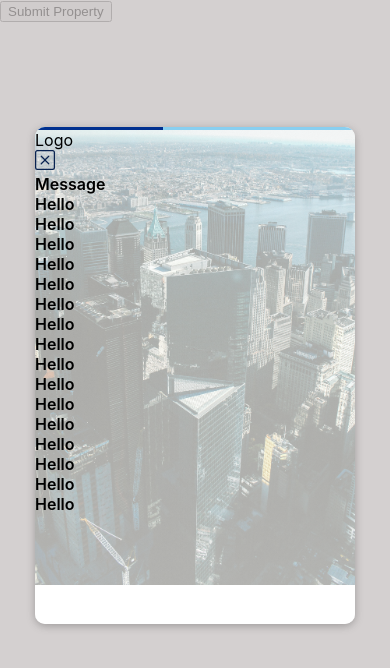
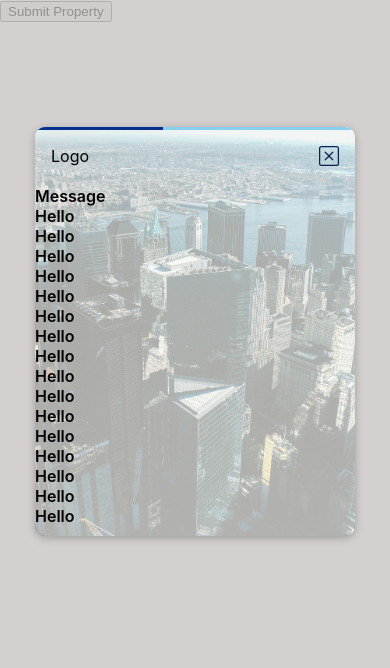
Before and after one commit to syedscodingden/submit-property-frontend, a React (Create React App) app: page / in a window 390 px wide. Both pictures are taken after a click on the button "Submit Property". Shown: the top 668 px of the page. Built offline with nearby package versions, Linux system fonts and the light colour scheme.

Commit message:
ui form dev new

```diff
--- a/src/components/FormComponents/SubmitProperty.module.css
+++ b/src/components/FormComponents/SubmitProperty.module.css
@@ -63,6 +63,14 @@
     background-position: cover 10px;
     background-attachment: fixed;
   }
+
+  .common {
+    /* position: fixed; */
+    display: flex;
+    justify-content: space-between;
+    padding: 1rem;
+    width: 14rem;
+  }
   .content {
     font-weight: 600;
     overflow: auto;
@@ -87,11 +95,18 @@
     background-position: cover 10px;
     background-attachment: fixed;
   }
+  .common {
+    /* position: fixed; */
+    display: flex;
+    justify-content: space-between;
+    padding: 1rem;
+    width: 18rem;
+  }
   .content {
     font-weight: 600;
     overflow: auto;
     overflow-x: hidden;
-    height: 450px;
+    height: 350px;
   }
 }
 
@@ -111,6 +126,13 @@
     background-size: 100%;
     background-position: center;
     background-attachment: fixed;
+  }
+  .common {
+    /* position: fixed; */
+    display: flex;
+    justify-content: space-between;
+    padding: 1rem;
+    width: 28rem;
   }
   .content {
     color: black;
@@ -155,5 +177,6 @@
     overflow: auto;
     height: 480px;
     overflow-x: hidden;
+    padding: 1.5rem;
   }
 }
```
